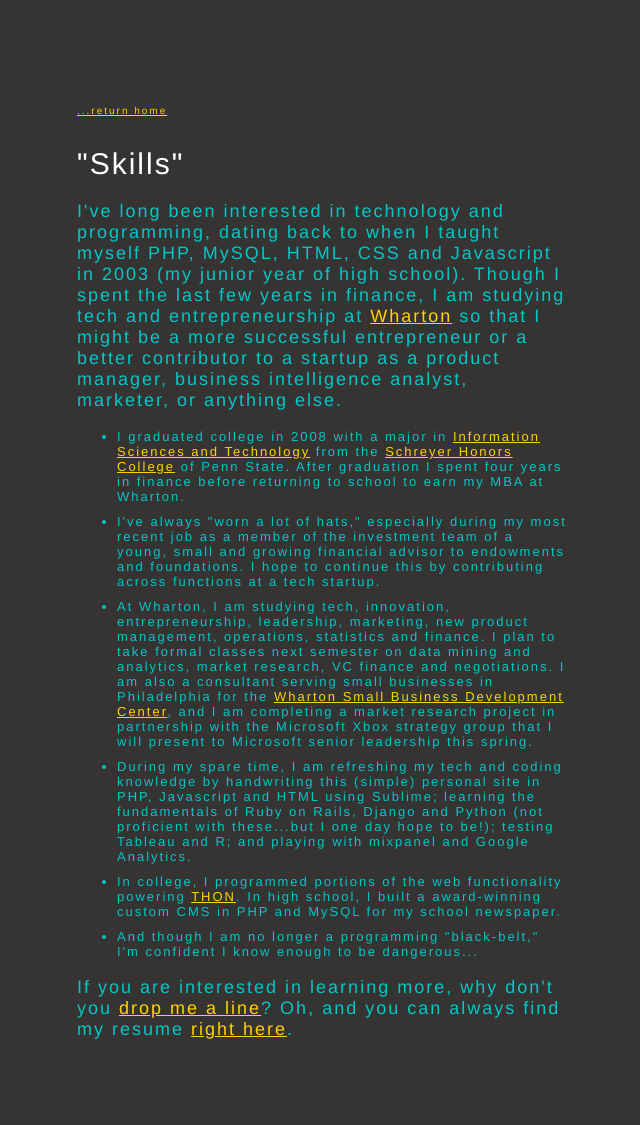
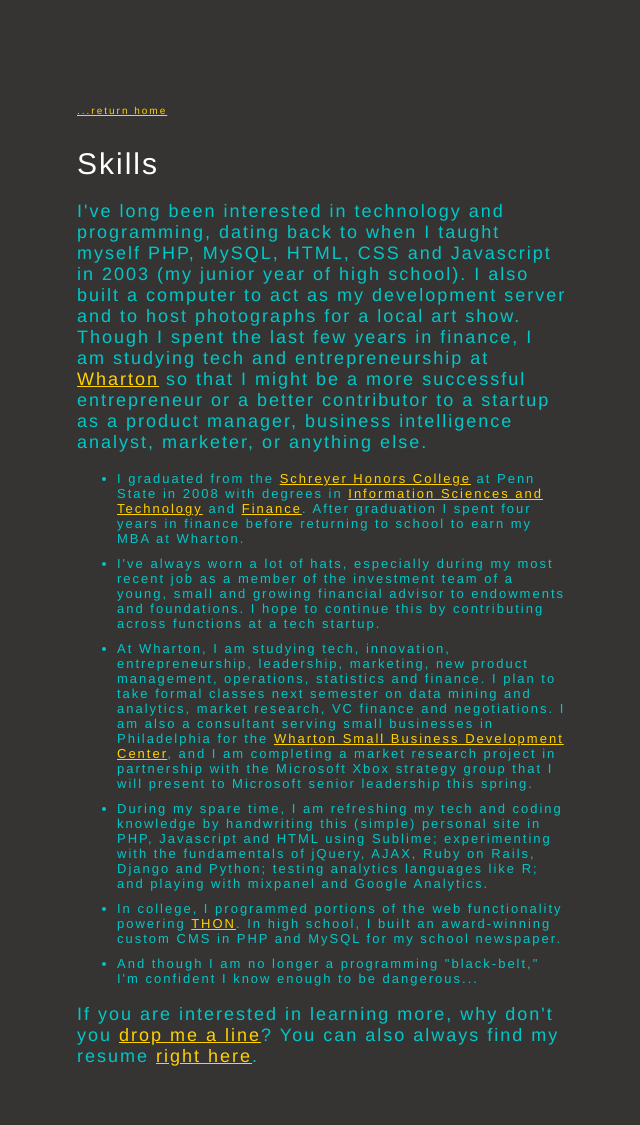
Before and after one commit to henryhund/henryhund.com, a PHP site: page /skills.php in a window 1280 px wide. Shown: the whole page, without its empty margins (23-663 px from the left). Before the commit the page ends 1039 px from the top, so only its background shows below. Run offline with PHP 8.4, Linux system fonts and the light colour scheme; some libraries are stand-ins or nearby versions; some web fonts are replaced.

Commit message:
wording changes

```diff
--- a/brew.php
+++ b/brew.php
@@ -2,14 +2,14 @@
 <?php include("return.php")?>
 	<h1 class="Header">Brews</h1>
 	<div class="Message">
-		<p>I will list some of my favorite homebrew recipes here, in Brewsmith 2.0 format. If I've adapted the recipe from somewhere else I will include that info in the recipe notes (along with any tasting and brew notes).</p>
+		<p>I will list some of my favorite homebrew recipes here, in Beersmith 2.0 format (you need Beersmith to view the recipes). If I've adapted the recipe from somewhere else I will include that info in the recipe notes, along with any tasting and brew notes.</p>
 		<ul class="Message" style="font-size:13px;">
 		<li><a href="assets/homebrew/Johns Red Ale.bsmx" class="Message">John's Red Ale</a> - one of the best hoppy red session beers I've ever brewed or tasted</li>
 		<li><a href="assets/homebrew/A Serious Tripel.bsmx" class="Message">A Serious Tripel</a> - a delicious and strong (9-10% ABV) Belgian. This one has been in the fermenter undisturbed for a while...except for when I've stolen a taste or two</li>
 		<li><a href="assets/homebrew/Hopslam Clone.bsmx" class="Message">Hopslam Clone</a> - Perhaps better than the original beer that inspired it. Delicious and drinkable. Could benefit from more dryhopping/late hop additions</li>
 		<li><a href="assets/homebrew/SMASH 1 Maris Simcoe.bsmx" class="Message">SMaSH #1: Maris Simcoe</a> - Fun place to start for experimentation with SMaSH beers. I'll actually be making this one soon</li>
 		<li><a href="assets/homebrew/Black Black IIPA.bsmx" class="Message">Black Black IIPA</a> - I've really been into Black IPAs recently. Targeting a spring release for this one</li>
-		<li><a href="assets/homebrew/Hot Chocolate Porter.bsmx" class="Message">Hot Chocolate Porter</a> - I adapted this from a BYO recipe, but it didn't turn out so great. BYO seemed to love it...I brewed it last year for Valentine's Day and I still have a handful of bottles left. Let me know how it turns out if you try it</li>
+		<li><a href="assets/homebrew/Hot Chocolate Porter.bsmx" class="Message">Hot Chocolate Porter</a> - I adapted this from a BYO Magazine recipe, but it didn't turn out so great. BYO seemed to love it...I brewed it last year for Valentine's Day and I still have a handful of bottles left. Let me know how it turns out if you try it</li>
 		</ul>
 		<p>I will be adding more soon...but that's it for now. <a class="Message" href="mailto.php">Let me know what you think</a>!</p>
 	</div>
--- a/skills.php
+++ b/skills.php
@@ -1,18 +1,18 @@
 <?php include("header.php")?>
 <?php include("return.php")?>
-	<h1 class="Header">"Skills"</h1>
+	<h1 class="Header">Skills</h1>
 	<div class="Message">
-		<p>I've long been interested in technology and programming, dating back to when I taught myself PHP, MySQL, HTML, CSS and Javascript in 2003 (my junior year of high school). Though I spent the last few years in finance, I am studying tech and entrepreneurship at <a href="http:///www.wharton.upenn.edu" class="Message">Wharton</a> so that I might be a more successful entrepreneur or a better contributor to a startup as a product manager, business intelligence analyst, marketer, or anything else.</p>
+		<p>I've long been interested in technology and programming, dating back to when I taught myself PHP, MySQL, HTML, CSS and Javascript in 2003 (my junior year of high school). I also built a computer to act as my development server and to host photographs for a local art show. Though I spent the last few years in finance, I am studying tech and entrepreneurship at <a href="http:///www.wharton.upenn.edu" class="Message">Wharton</a> so that I might be a more successful entrepreneur or a better contributor to a startup as a product manager, business intelligence analyst, marketer, or anything else.</p>
 
 		<ul class="Message" style="font-size:13px;">
-		<li>I graduated college in 2008 with a major in <a href="http://www.ist.psu.edu" class="Message" target="_blank">Information Sciences and Technology</a> from the <a href="http://www.shc.psu.edu" class="Message" target="_blank">Schreyer Honors College</a> of Penn State. After graduation I spent four years in finance before returning to school to earn my MBA at Wharton.</li>
-		<li>I've always "worn a lot of hats," especially during my most recent job as a member of the investment team of a young, small and growing financial advisor to endowments and foundations. I hope to continue this by contributing across functions at a tech startup.</li>
+		<li>I graduated from the <a href="http://www.shc.psu.edu" class="Message" target="_blank">Schreyer Honors College</a> at Penn State in 2008 with degrees in <a href="http://www.ist.psu.edu" class="Message" target="_blank">Information Sciences and Technology</a> and <a href="http://smeal.psu.edu" class="Message" target="_blank">Finance</a>. After graduation I spent four years in finance before returning to school to earn my MBA at Wharton.</li>
+		<li>I've always worn a lot of hats, especially during my most recent job as a member of the investment team of a young, small and growing financial advisor to endowments and foundations. I hope to continue this by contributing across functions at a tech startup.</li>
 		<li>At Wharton, I am studying tech, innovation, entrepreneurship, leadership, marketing, new product management, operations, statistics and finance. I plan to take formal classes next semester on data mining and analytics, market research, VC finance and negotiations. I am also a consultant serving small businesses in Philadelphia for the <a href="http://whartonsbdc.wharton.upenn.edu/" class="Message" target="_blank">Wharton Small Business Development Center</a>, and I am completing a market research project in partnership with the Microsoft Xbox strategy group that I will present to Microsoft senior leadership this spring.</li>
-		<li>During my spare time, I am refreshing my tech and coding knowledge by handwriting this (simple) personal site in PHP, Javascript and HTML using Sublime; learning the fundamentals of Ruby on Rails, Django and Python (not proficient with these...but I one day hope to be!); testing Tableau and R; and playing with mixpanel and Google Analytics.</li>
-		<li>In college, I programmed portions of the web functionality powering <a href="http://www.thon.org" class="Message" target="_blank">THON</a>. In high school, I built a award-winning custom CMS in PHP and MySQL for my school newspaper.</li>
+		<li>During my spare time, I am refreshing my tech and coding knowledge by handwriting this (simple) personal site in PHP, Javascript and HTML using Sublime; experimenting with the fundamentals of jQuery, AJAX, Ruby on Rails, Django and Python; testing analytics languages like R; and playing with mixpanel and Google Analytics.</li>
+		<li>In college, I programmed portions of the web functionality powering <a href="http://www.thon.org" class="Message" target="_blank">THON</a>. In high school, I built an award-winning custom CMS in PHP and MySQL for my school newspaper.</li>
 		<li>And though I am no longer a programming "black-belt," I'm confident I know enough to be dangerous...</li>
 		</ul>
-		<p>If you are interested in learning more, why don't you <a href="mailto.php" class="Message">drop me a line</a>? Oh, and you can always find my resume <a href="assets/Henry Hund Resume.pdf" class="Message"> right here</a>.</p>
+		<p>If you are interested in learning more, why don't you <a href="mailto.php" class="Message">drop me a line</a>? You can also always find my resume <a href="assets/Henry Hund Resume.pdf" class="Message"> right here</a>.</p>
 
 	</div>
 
```
Also changed, not shown: .htaccess (added).
